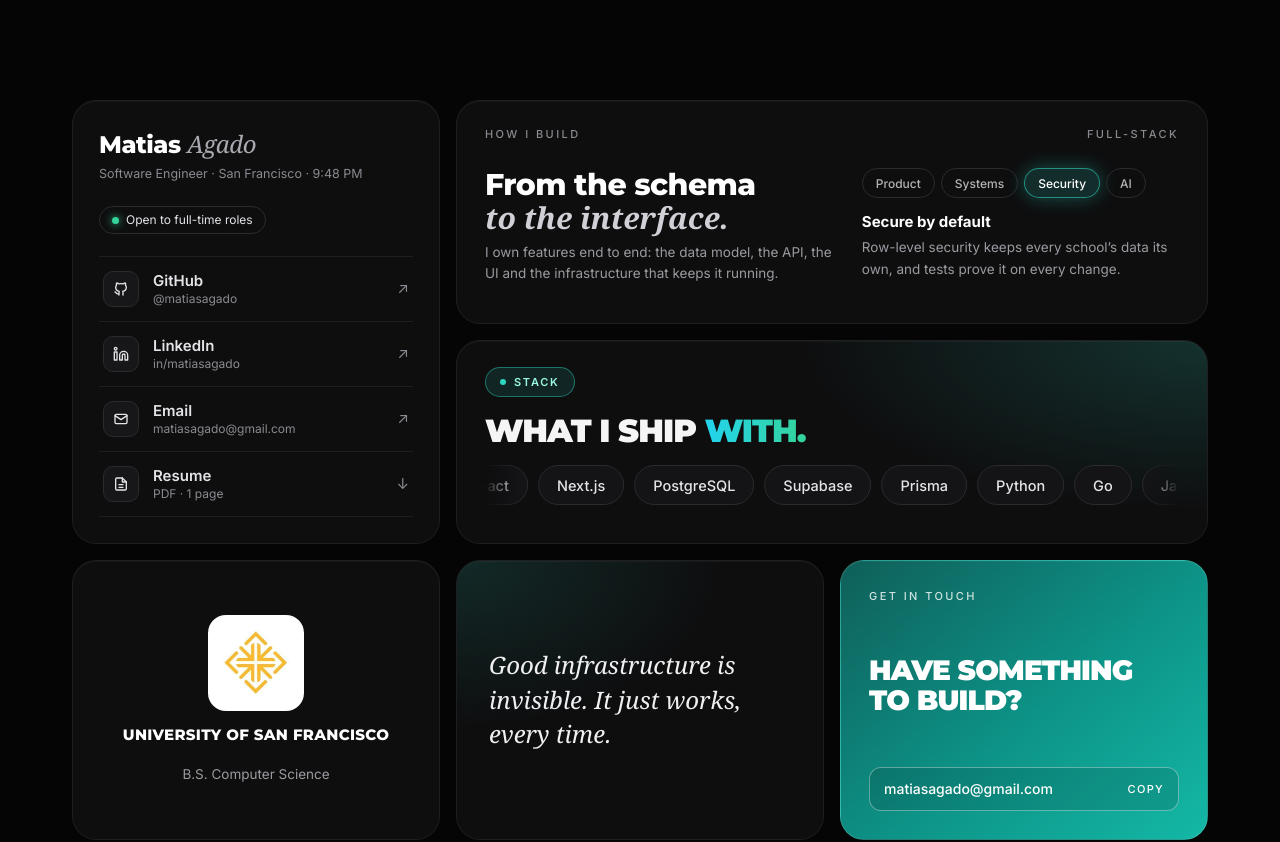
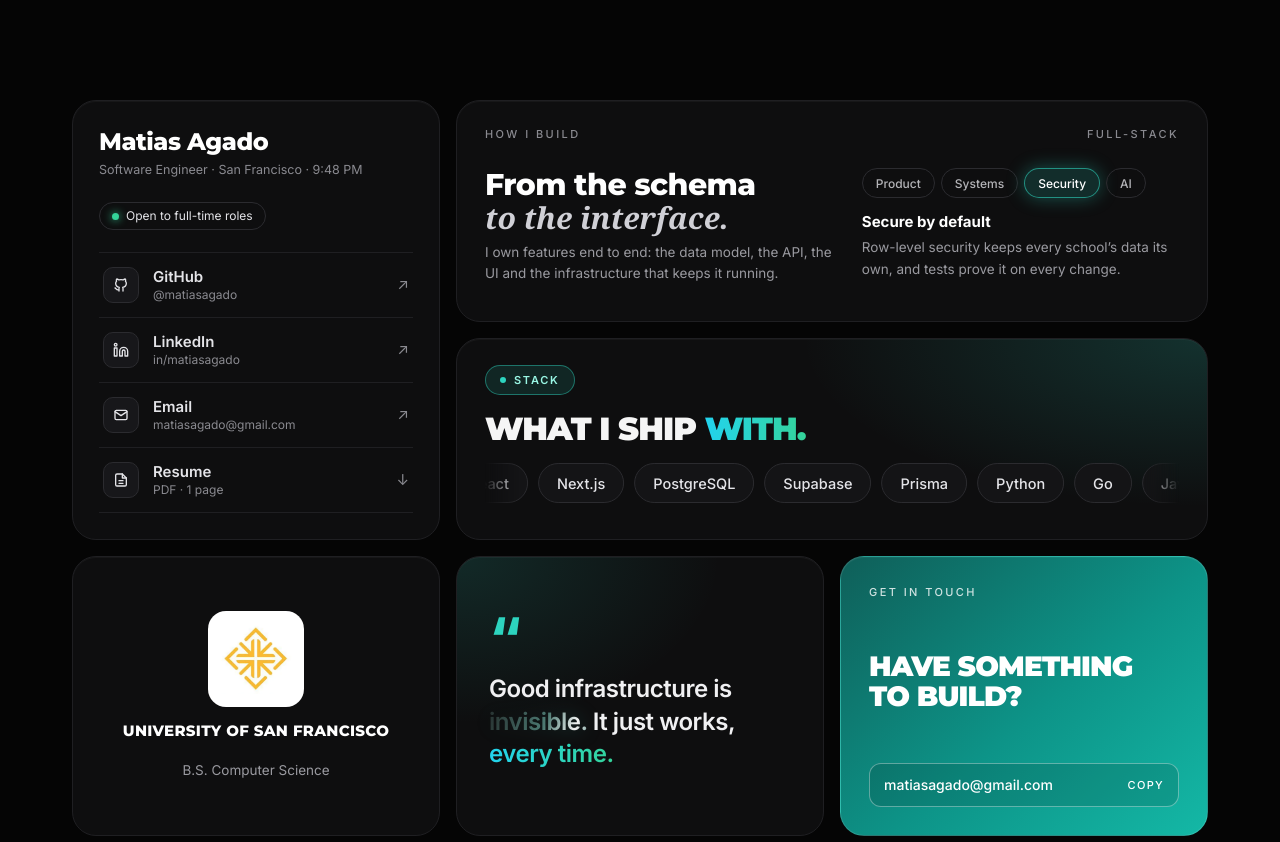
Before and after one commit to matiasagado/portfolio, a React (Vite) app: page / in a window 1280 px wide. Shown: the part 880-1722 px from the top of the page. Built offline with nearby package versions, Linux system fonts and the light colour scheme; no server answers; a web font is replaced by a local one.

Commit message:
style: match the profile name and give the quote card more character

```diff
--- a/src/_components/bento.tsx
+++ b/src/_components/bento.tsx
@@ -20,7 +20,7 @@ function Profile() {
     return (
         <article className={`card ${styles.r2} ${styles.profile}`}>
             <div>
-                <p className={styles.name}>Matias <span className="ser">Agado</span></p>
+                <p className={styles.name}>Matias Agado</p>
                 <p className={styles.meta}>Software Engineer · San Francisco · <time>{sfTime}</time></p>
             </div>
             <span className={styles.status}><span aria-hidden="true" />Open to full-time roles</span>
@@ -113,7 +113,13 @@ function Usf() {
 function Quote() {
     return (
         <article className={`card ${styles.quote}`}>
-            <p className="ser">Good infrastructure is invisible. It just works, every time.</p>
+            <div>
+                <span className={styles.quoteMark} aria-hidden="true">&ldquo;</span>
+                <p>
+                    Good infrastructure is <span className={styles.ghost}>invisible.</span> It just works,{' '}
+                    <span className="gp">every time.</span>
+                </p>
+            </div>
         </article>
     );
 }
--- a/src/_components/styles/bento.module.css
+++ b/src/_components/styles/bento.module.css
@@ -298,10 +298,38 @@
     background: radial-gradient(120% 100% at 0% 0%, rgba(45, 212, 191, 0.14), transparent 60%), var(--card);
 }
 
+.quoteMark {
+    display: block;
+    font: 800 56px/0.6 var(--inter);
+    color: var(--teal);
+}
+
+/* "invisible." as liquid glass: translucent teal fill with a slow sweeping highlight, no outline */
+.ghost {
+    background: linear-gradient(110deg,
+        rgba(255, 255, 255, 0.06) 0%,
+        rgba(153, 246, 228, 0.45) 30%,
+        rgba(255, 255, 255, 0.95) 42%,
+        rgba(45, 212, 191, 0.4) 52%,
+        rgba(255, 255, 255, 0.06) 75%,
+        rgba(153, 246, 228, 0.25) 100%);
+    background-size: 260% 100%;
+    -webkit-background-clip: text;
+    background-clip: text;
+    color: transparent;
+    filter: drop-shadow(0 0 10px rgba(45, 212, 191, 0.28));
+    animation: glass 5s ease-in-out infinite;
+}
+
+@keyframes glass {
+    0%, 100% { background-position: 100% 0; }
+    50% { background-position: 0 0; }
+}
+
 .quote p {
-    font-size: 24px;
-    line-height: 1.45;
-    font-weight: 500;
+    margin-top: 18px;
+    font: 600 24px/1.35 var(--inter);
+    letter-spacing: -0.02em;
     color: #f0f0f2;
 }
 
```
